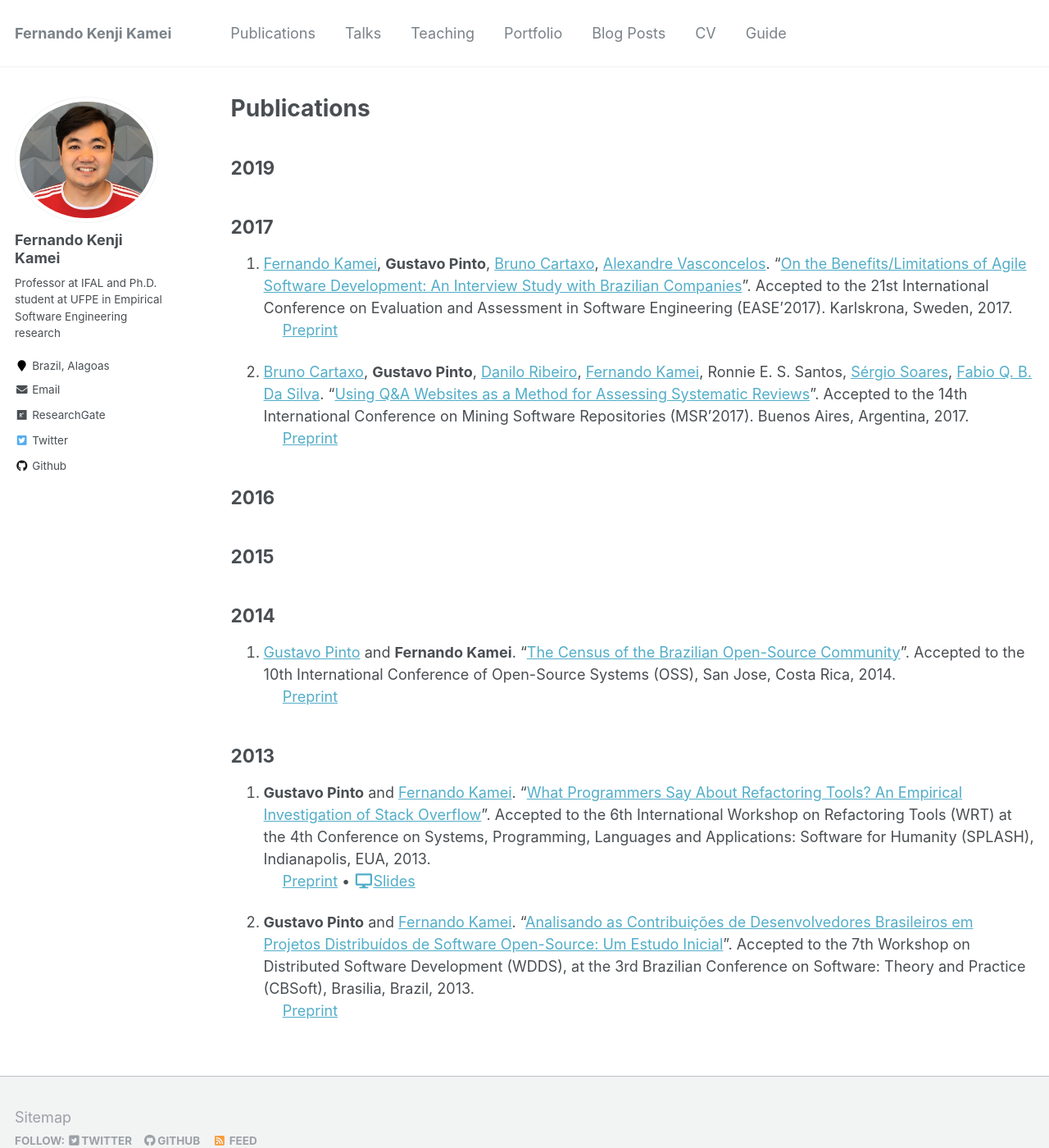
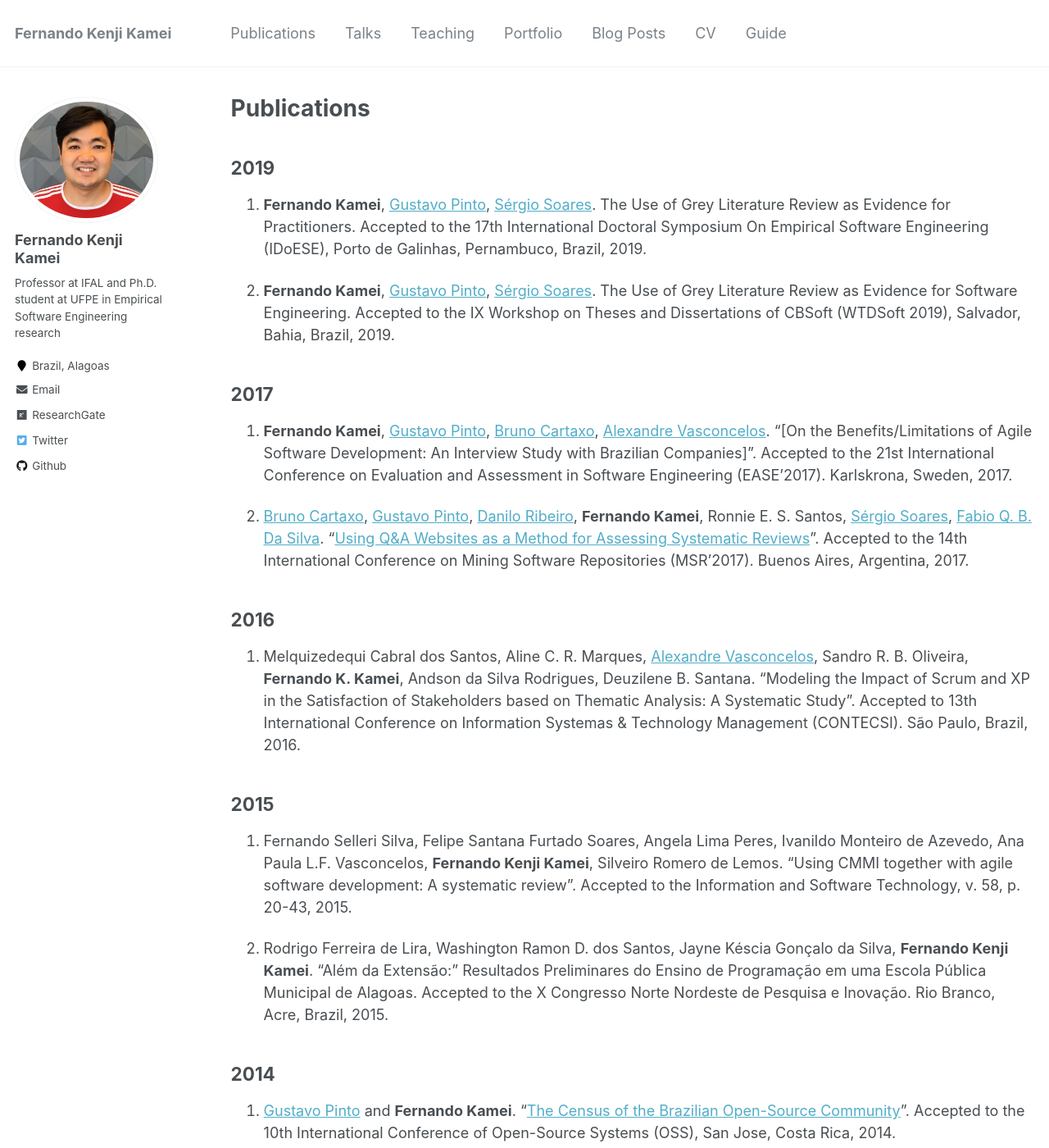
Before and after one commit to fkenjikamei/fkenjikamei.github.io, a Jekyll site: the page built from _pages/publications.md, in a window 1280 px wide and 1400 px high. Shown: the whole window at 82% size. Built offline with Jekyll 4.4.1, drawn with Linux system fonts in a browser that asks for light colours; some of the changed text lies outside the part shown.

Commit message:
Add publications
+ 2019
+ 2017
+ 216
+ 2015
+ 2014
+ 2013

```diff
--- a/_pages/publications.md
+++ b/_pages/publications.md
@@ -7,36 +7,37 @@ author_profile: true
 
 
 ## 2019
+1. **Fernando Kamei**, [Gustavo Pinto](http://gustavopinto.org), [S&eacute;rgio Soares](http://www.cin.ufpe.br/~scbs/). The Use of Grey Literature Review as Evidence for Practitioners. Accepted to the 17th International Doctoral Symposium On Empirical Software Engineering (IDoESE), Porto de Galinhas, Pernambuco, Brazil, 2019.
+
+2. **Fernando Kamei**, [Gustavo Pinto](http://gustavopinto.org), [S&eacute;rgio Soares](http://www.cin.ufpe.br/~scbs/). The Use of Grey Literature Review as Evidence for Software
+Engineering. Accepted to the IX Workshop on Theses and Dissertations of CBSoft (WTDSoft 2019), Salvador, Bahia, Brazil, 2019.
 
 
 ## 2017
 
-1. [Fernando Kamei](http://www.researchgate.net/profile/Fernando_Kamei), **Gustavo Pinto**, [Bruno Cartaxo](http://brunocartaxo.com/), [Alexandre Vasconcelos](http://cin.ufpe.br/~amlv/). "[On the Benefits/Limitations of Agile Software Development: An Interview Study with Brazilian Companies](http://gustavopinto.github.io/lost+found/ease2017.pdf)". Accepted to the 21st International Conference on Evaluation and Assessment in Software Engineering (EASE'2017). Karlskrona, Sweden, 2017.<br>
-[<i class="fa fa-fw fa-file-pdf-o" aria-hidden="true"></i>Preprint](http://gustavopinto.org/lost+found/ease2017.pdf)
+1. **Fernando Kamei**, [Gustavo Pinto](http://gustavopinto.org), [Bruno Cartaxo](http://brunocartaxo.com/), [Alexandre Vasconcelos](http://cin.ufpe.br/~amlv/). "[On the Benefits/Limitations of Agile Software Development: An Interview Study with Brazilian Companies]". Accepted to the 21st International Conference on Evaluation and Assessment in Software Engineering (EASE'2017). Karlskrona, Sweden, 2017.<br>
 
-2. [Bruno Cartaxo](http://brunocartaxo.com/), **Gustavo Pinto**, [Danilo Ribeiro](https://sites.google.com/site/profdanilomonteiro/), [Fernando Kamei](http://www.researchgate.net/profile/Fernando_Kamei), Ronnie E. S. Santos, [S&eacute;rgio Soares](http://www.cin.ufpe.br/~scbs/), [Fabio Q. B. Da Silva](https://www.researchgate.net/profile/Fabio_Silva19). "[Using Q&A Websites as a Method for Assessing Systematic Reviews](http://gustavopinto.github.io/lost+found/msr2017a.pdf)". Accepted to the 14th International Conference on Mining Software Repositories (MSR'2017). Buenos Aires, Argentina, 2017.<br/>
-[<i class="fa fa-fw fa-file-pdf-o" aria-hidden="true"></i>Preprint](http://gustavopinto.github.io/lost+found/msr2017a.pdf)
-
+2. [Bruno Cartaxo](http://brunocartaxo.com/), [Gustavo Pinto](http://gustavopinto.org), [Danilo Ribeiro](https://sites.google.com/site/profdanilomonteiro/), **Fernando Kamei**, Ronnie E. S. Santos, [S&eacute;rgio Soares](http://www.cin.ufpe.br/~scbs/), [Fabio Q. B. Da Silva](https://www.researchgate.net/profile/Fabio_Silva19). "[Using Q&A Websites as a Method for Assessing Systematic Reviews](http://gustavopinto.github.io/lost+found/msr2017a.pdf)". Accepted to the 14th International Conference on Mining Software Repositories (MSR'2017). Buenos Aires, Argentina, 2017.<br/>
 
 
 ## 2016
-
+1. Melquizedequi Cabral dos Santos, Aline C. R. Marques, [Alexandre Vasconcelos](http://cin.ufpe.br/~amlv/), Sandro R. B. Oliveira, **Fernando K. Kamei**, Andson da Silva Rodrigues, Deuzilene B. Santana. "Modeling the Impact of Scrum and XP in the Satisfaction of Stakeholders based on Thematic Analysis: A Systematic Study". Accepted to 13th International Conference on Information Systemas & Technology Management (CONTECSI). S&atilde;o Paulo, Brazil, 2016.
 
 
 ## 2015
+1. Fernando Selleri Silva, Felipe Santana Furtado Soares, Angela Lima Peres, Ivanildo Monteiro de Azevedo, Ana Paula L.F. Vasconcelos, **Fernando Kenji Kamei**, Silveiro Romero de Lemos. "Using CMMI together with agile software development: A systematic review". Accepted to the Information and Software Technology, v. 58, p. 20-43, 2015.
+
+2. Rodrigo Ferreira de Lira, Washington Ramon D. dos Santos, Jayne Késcia Gonçalo da Silva, **Fernando Kenji Kamei**. "Além da Extens&atilde;o:" Resultados Preliminares do Ensino de Programa&ccedil;&atilde;o em uma Escola P&uacute;blica Municipal de Alagoas. Accepted to the X Congresso Norte Nordeste de Pesquisa e Inovação. Rio Branco, Acre, Brazil, 2015.
 
 
 
 ## 2014
 
 1. [Gustavo Pinto](http://gustavopinto.org) and **Fernando Kamei**. "[The Census of the Brazilian Open-Source Community](http://gustavopinto.github.io/lost+found/oss2014.pdf)". Accepted to the 10th International Conference of Open-Source Systems (OSS), San Jose, Costa Rica, 2014.<br/>
-[<i class="fa fa-fw fa-file-pdf-o" aria-hidden="true"></i>Preprint](http://gustavopinto.github.io/lost+found/oss2014.pdf)
 
 
 ## 2013
 
-1. **Gustavo Pinto** and [Fernando Kamei](http://www.researchgate.net/profile/Fernando_Kamei). "[What Programmers Say About Refactoring Tools? An Empirical Investigation of Stack Overflow](http://gustavopinto.github.io/lost+found/wrt2013.pdf)". Accepted to the 6th International Workshop on Refactoring Tools (WRT) at the 4th Conference on Systems, Programming, Languages and Applications: Software for Humanity (SPLASH), Indianapolis, EUA, 2013.<br/>
-[<i class="fa fa-fw fa-file-pdf-o" aria-hidden="true"></i>Preprint](http://gustavopinto.github.io/lost+found/wrt2013.pdf)  &#8226; [<i class="fa fa-fw fa-desktop" aria-hidden="true"></i>Slides](https://www.slideshare.net/gustavopinto/wrt-slides)
+1. [Gustavo Pinto](http://gustavopinto.org) and **Fernando Kamei**. "[What Programmers Say About Refactoring Tools? An Empirical Investigation of Stack Overflow](http://gustavopinto.github.io/lost+found/wrt2013.pdf)". Accepted to the 6th International Workshop on Refactoring Tools (WRT) at the 4th Conference on Systems, Programming, Languages and Applications: Software for Humanity (SPLASH), Indianapolis, EUA, 2013.<br/>
 
-2. **Gustavo Pinto** and [Fernando Kamei](http://www.researchgate.net/profile/Fernando_Kamei). "[Analisando as Contribui&ccedil;&otilde;es de Desenvolvedores Brasileiros em Projetos Distribu&iacute;dos de Software Open-Source: Um Estudo Inicial](http://gustavopinto.github.io/lost+found/wdds2013.pdf)". Accepted to the 7th Workshop on Distributed Software Development (WDDS), at the 3rd Brazilian Conference on Software: Theory and Practice (CBSoft), Brasilia, Brazil, 2013.<br/>
-[<i class="fa fa-fw fa-file-pdf-o" aria-hidden="true"></i>Preprint](http://gustavopinto.github.io/lost+found/wdds2013.pdf)
+2. [Gustavo Pinto](http://gustavopinto.org) and Fernando Kamei. "[Analisando as Contribui&ccedil;&otilde;es de Desenvolvedores Brasileiros em Projetos Distribu&iacute;dos de Software Open-Source: Um Estudo Inicial](http://gustavopinto.github.io/lost+found/wdds2013.pdf)". Accepted to the 7th Workshop on Distributed Software Development (WDDS), at the 3rd Brazilian Conference on Software: Theory and Practice (CBSoft), Brasilia, Brazil, 2013.<br/>
```
Also changed, not shown: 2 other files.
